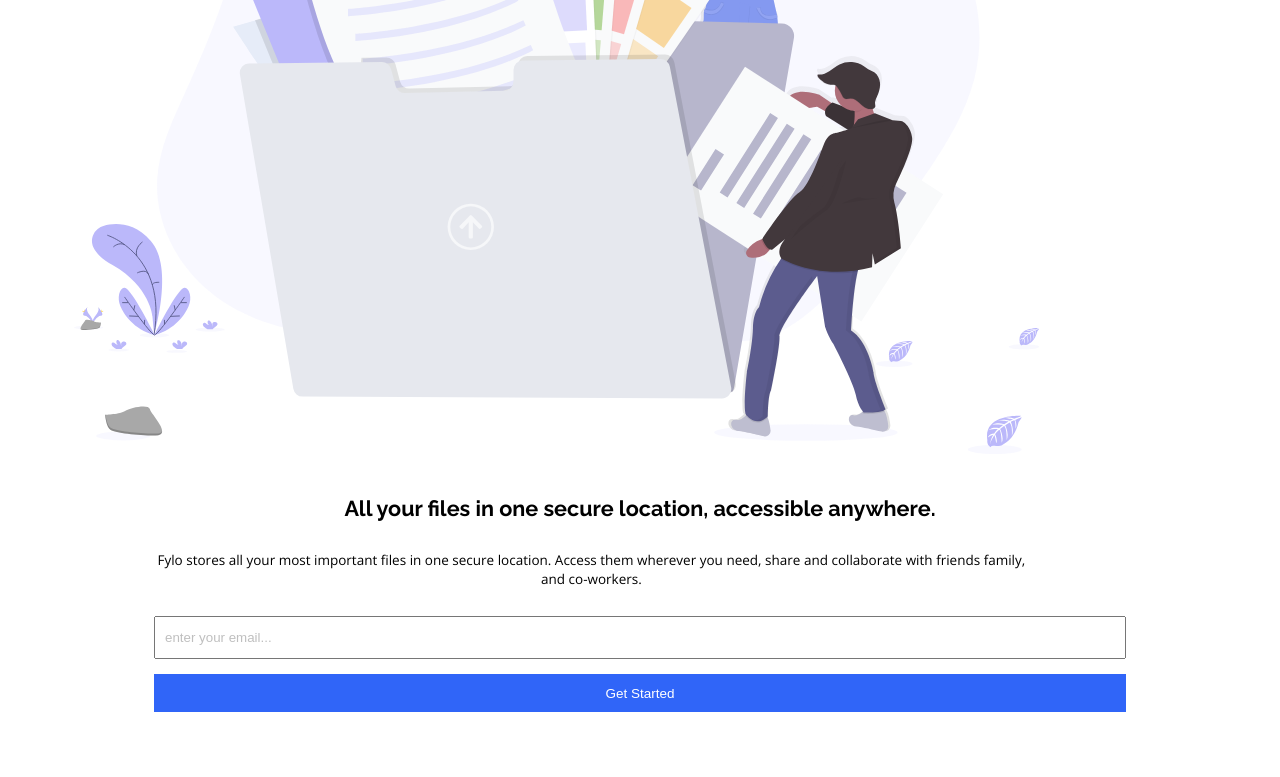
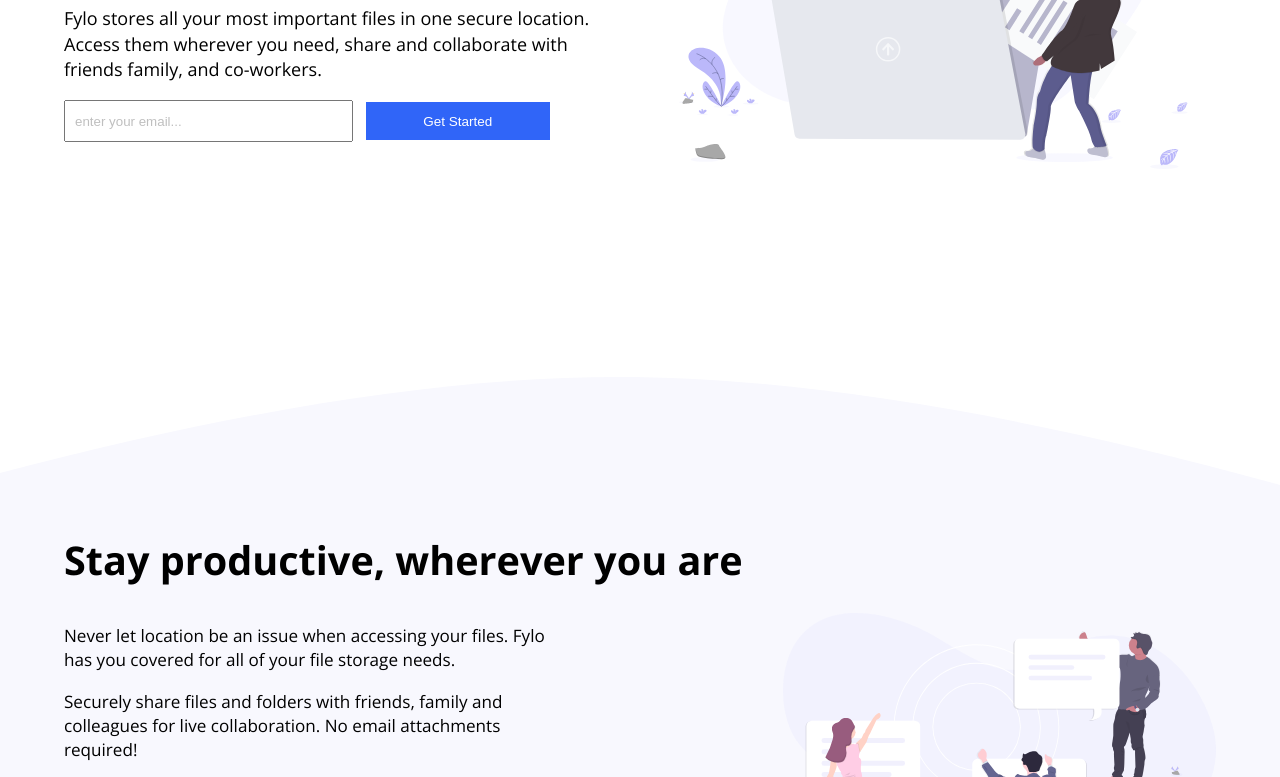
Before and after one commit to abe-m1/fylo-landing-page-with-two-column-layout, a website: page index.html in a window 1280 px wide. Shown: the part 427-1204 px from the top of the page. Drawn offline with nearby package versions, Linux system fonts and the light colour scheme.

Commit message:
switch min width order

```diff
--- a/scss/main.scss
+++ b/scss/main.scss
@@ -26,8 +26,18 @@
 
 //mixins
 @mixin respond($breakpoint) {
-  @if $breakpoint == phone {
-    @media (min-width: 600px) {
+  @if $breakpoint == big-desktop {
+    @media (min-width: 1800px) {
+      @content;
+    }
+  }
+  @if $breakpoint == desktop {
+    @media (min-width: 1400px) {
+      @content;
+    }
+  }
+  @if $breakpoint == tab-land {
+    @media (min-width: 1200px) {
       @content;
     }
   }
@@ -36,19 +46,8 @@
       @content;
     }
   }
-  @if $breakpoint == tab-land {
-    @media (min-width: 1200px) {
-      @content;
-    }
-  }
-
-  @if $breakpoint == desktop {
-    @media (min-width: 1400px) {
-      @content;
-    }
-  }
-  @if $breakpoint == big-desktop {
-    @media (min-width: 1800px) {
+  @if $breakpoint == phone {
+    @media (min-width: 600px) {
       @content;
     }
   }
@@ -79,7 +78,7 @@
   background: url(/images/bg-curve-mobile.svg) no-repeat 51% 100%;
   background-size: 272% 52%;
 
-  @include respond(desktop) {
+  @include respond(tab-port) {
     background-size: 272% 50%;
   }
 }
@@ -96,7 +95,7 @@
   align-items: center;
   margin-bottom: 8rem;
 
-  @include respond(desktop) {
+  @include respond(tab-port) {
     height: 19rem;
     margin-bottom: 3rem;
   }
@@ -104,7 +103,7 @@
   &__logo {
     width: 8rem;
 
-    @include respond(desktop) {
+    @include respond(tab-port) {
       width: 18rem;
     }
   }
@@ -120,7 +119,7 @@
         margin-right: 1rem;
       }
 
-      @include respond(desktop) {
+      @include respond(tab-port) {
         font-size: 1.9rem;
 
         &:not(:last-child) {
@@ -142,7 +141,7 @@
     margin-bottom: 0;
   }
 
-  @include respond(desktop) {
+  @include respond(tab-port) {
     // margin-bottom: 15rem;
     flex-direction: row;
     margin-bottom: 36rem;
@@ -153,7 +152,7 @@
   }
 
   &__left {
-    @include respond(desktop) {
+    @include respond(tab-port) {
       order: 1;
     }
   }
@@ -162,7 +161,7 @@
     width: 90%;
     margin-bottom: 4rem;
 
-    @include respond(desktop) {
+    @include respond(tab-port) {
       width: 100%;
     }
   }
@@ -176,7 +175,7 @@
     margin-bottom: 3rem;
     font-family: 'Raleway', sans-serif;
 
-    @include respond(desktop) {
+    @include respond(tab-port) {
       font-size: 4.5rem;
       text-align: left;
       line-height: 1.5;
@@ -194,7 +193,7 @@
     line-height: 1.4;
     font-family: 'Open Sans', sans-serif;
 
-    @include respond(desktop) {
+    @include respond(tab-port) {
       font-size: 2rem;
       text-align: left;
       margin-bottom: 2rem;
@@ -207,7 +206,7 @@
     // font-size: 2.1rem;
     margin-bottom: 1.7rem;
 
-    @include respond(desktop) {
+    @include respond(tab-port) {
       width: 47%;
       margin-right: 1rem;
     }
@@ -221,7 +220,7 @@
     background-color: $brightBlue;
     color: $white;
 
-    @include respond(desktop) {
+    @include respond(tab-port) {
       width: 30%;
     }
   }
@@ -234,7 +233,7 @@
     font-weight: 700;
     margin-bottom: 2rem;
 
-    @include respond(desktop) {
+    @include respond(tab-port) {
       font-size: 4.4rem;
       text-align: left;
       margin-bottom: 4rem;
@@ -242,7 +241,7 @@
   }
 
   &__middle-image {
-    @include respond(desktop) {
+    @include respond(tab-port) {
       width: 100%;
     }
   }
@@ -259,7 +258,7 @@
       margin-bottom: 4rem;
     }
 
-    @include respond(desktop) {
+    @include respond(tab-port) {
       font-size: 1.9rem;
       width: 70%;
       &:last-of-type {
@@ -281,7 +280,7 @@
   text-align: center;
   margin-bottom: 5rem;
 
-  @include respond(desktop) {
+  @include respond(tab-port) {
     text-align: left;
   }
 
@@ -315,7 +314,7 @@
     margin-right: 4rem;
   }
 
-  @include respond(desktop) {
+  @include respond(tab-port) {
     width: 44%;
     margin: 0;
     padding: 6.5rem 4rem 4rem 4rem;
@@ -354,13 +353,13 @@
     font-weight: 600;
     font-size: 1rem;
 
-    @include respond(desktop) {
+    @include respond(tab-port) {
       font-size: 1.4rem;
     }
   }
   &__title {
     font-size: 1rem;
-    @include respond(desktop) {
+    @include respond(tab-port) {
       font-size: 1.4rem;
     }
   }
@@ -375,7 +374,7 @@
   align-items: center;
   padding: 5rem;
 
-  @include respond(desktop) {
+  @include respond(tab-port) {
     flex-direction: row;
     padding: 12rem 10rem 8rem 10rem;
     justify-content: flex-start;
@@ -386,7 +385,7 @@
     margin-bottom: 3rem;
     font-size: 1.5rem;
 
-    @include respond(desktop) {
+    @include respond(tab-port) {
       font-size: 3.3rem;
     }
   }
@@ -395,7 +394,7 @@
     margin-bottom: 3rem;
     font-size: 1.3rem;
 
-    @include respond(desktop) {
+    @include respond(tab-port) {
       font-size: 2rem;
       width: 70%;
       margin-bottom: 0;
@@ -403,7 +402,7 @@
   }
 
   &__right {
-    @include respond(desktop) {
+    @include respond(tab-port) {
       display: flex;
       flex-direction: column;
       flex: 40%;
@@ -411,7 +410,7 @@
   }
 
   &__left {
-    @include respond(desktop) {
+    @include respond(tab-port) {
       flex: 60%;
     }
   }
@@ -422,7 +421,7 @@
     // font-size: 2.1rem;
     margin-bottom: 0.7rem;
 
-    @include respond(desktop) {
+    @include respond(tab-port) {
       display: inline-block;
       width: 94%;
       padding: 2rem 1rem;
@@ -439,7 +438,7 @@
     background-color: $brightBlue;
     color: $white;
 
-    @include respond(desktop) {
+    @include respond(tab-port) {
       width: 60%;
       padding: 2rem 7rem;
       margin-left: -2.5rem;
@@ -482,7 +481,7 @@
     width: 85%;
     margin: auto;
 
-    @include respond(desktop) {
+    @include respond(tab-port) {
       margin-top: 6.5rem;
     }
   }
@@ -491,7 +490,7 @@
     display: block;
 
     padding: 1rem;
-    @include respond(desktop) {
+    @include respond(tab-port) {
       display: flex;
     }
   }
@@ -541,7 +540,7 @@
   text-align: center;
   display: none;
 
-  @include respond(desktop) {
+  @include respond(tab-port) {
     display: block;
   }
 }
```
Also changed, not shown: css/style.css.
